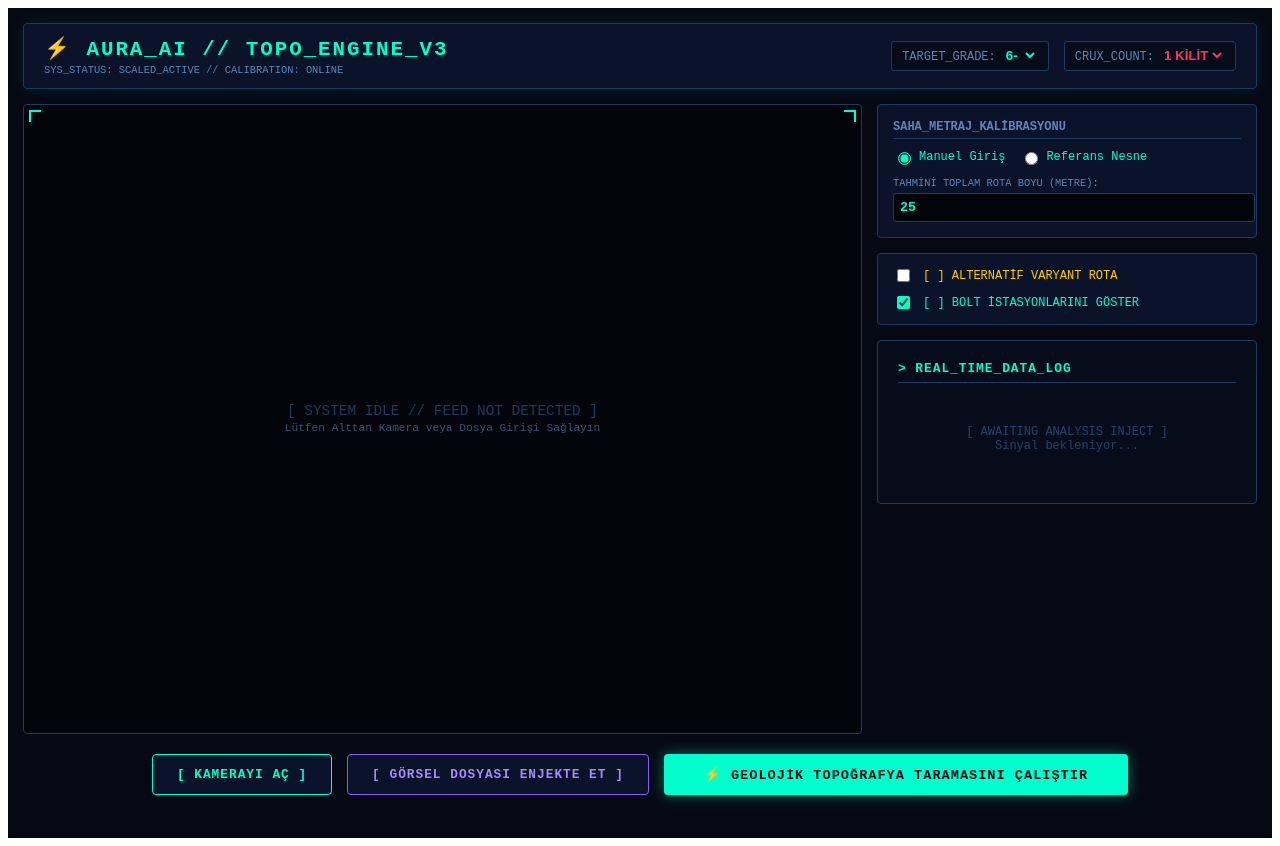
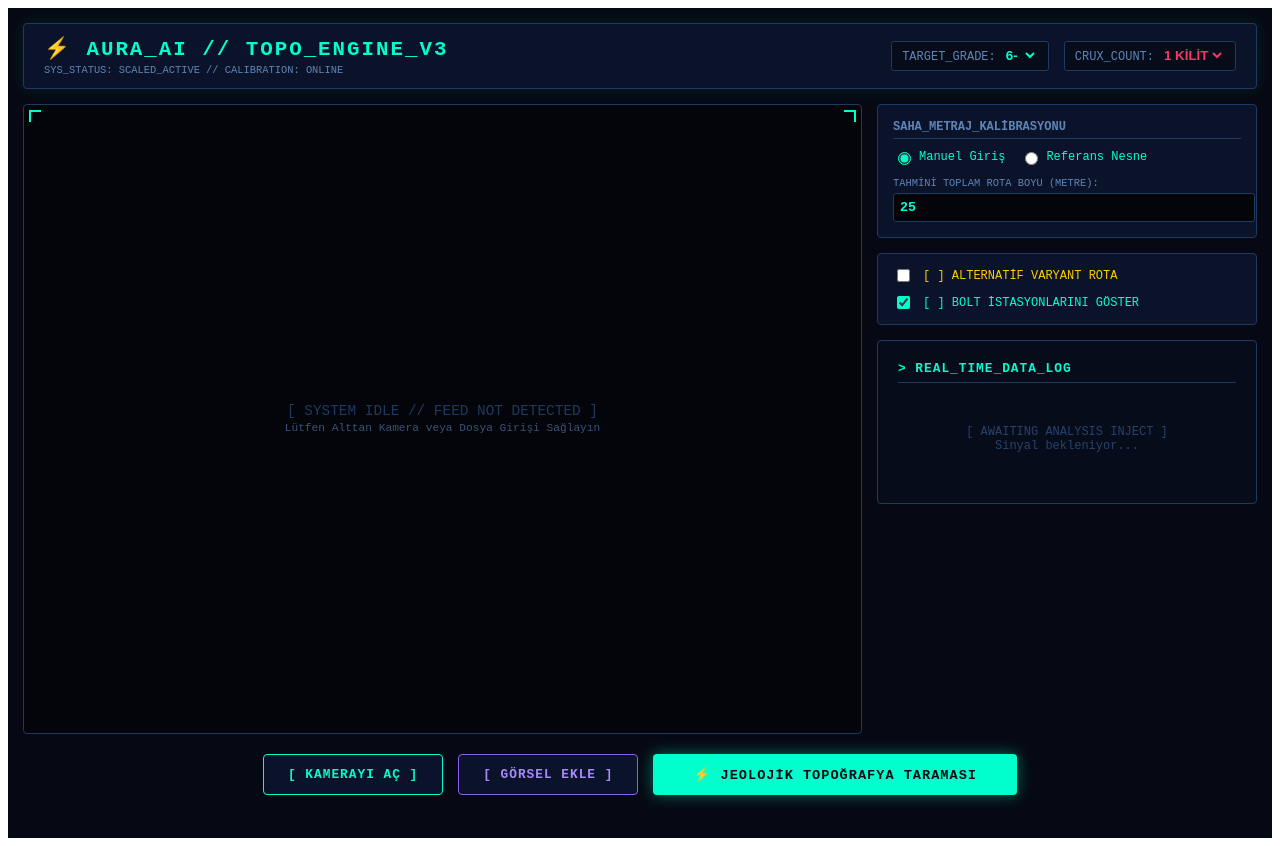
Before and after one commit to iismlclkk/tradrota, a Next.js app: page / in a window 1280 px wide. Built offline with nearby package versions, Linux system fonts and the light colour scheme.

Commit message:
Update index.js

```diff
--- a/pages/index.js
+++ b/pages/index.js
@@ -301,12 +301,12 @@ export default function Home() {
           [ KAMERAYI AÇ ]
         </button>
         <button onClick={() => fileInputRef.current.click()} style={{ backgroundColor: '#0b132b', border: '1px solid #8b5cf6', color: '#a78bfa', padding: '12px 24px', borderRadius: '4px', fontWeight: 'bold', cursor: 'pointer', fontFamily: 'inherit', fontSize: '0.8rem', letterSpacing: '1px' }}>
-          [ GÖRSEL DOSYASI ENJEKTE ET ]
+          [ GÖRSEL EKLE ]
         </button>
         <input type="file" ref={fileInputRef} accept="image/*" onChange={handleFileChange} style={{ display: 'none' }} />
 
         <button onClick={handleAnalyze} disabled={loading} style={{ backgroundColor: '#00ffcc', border: 'none', color: '#060913', padding: '12px 40px', borderRadius: '4px', fontWeight: 'bold', cursor: 'pointer', fontFamily: 'inherit', fontSize: '0.85rem', letterSpacing: '1px', boxShadow: '0 0 15px rgba(0,255,204,0.4)' }}>
-          {loading ? 'HESAPLANIYOR...' : '⚡ GEOLOJİK TOPOĞRAFYA TARAMASINI ÇALIŞTIR'}
+          {loading ? 'HESAPLANIYOR...' : '⚡ JEOLOJİK TOPOĞRAFYA TARAMASI'}
         </button>
       </div>
 
```
